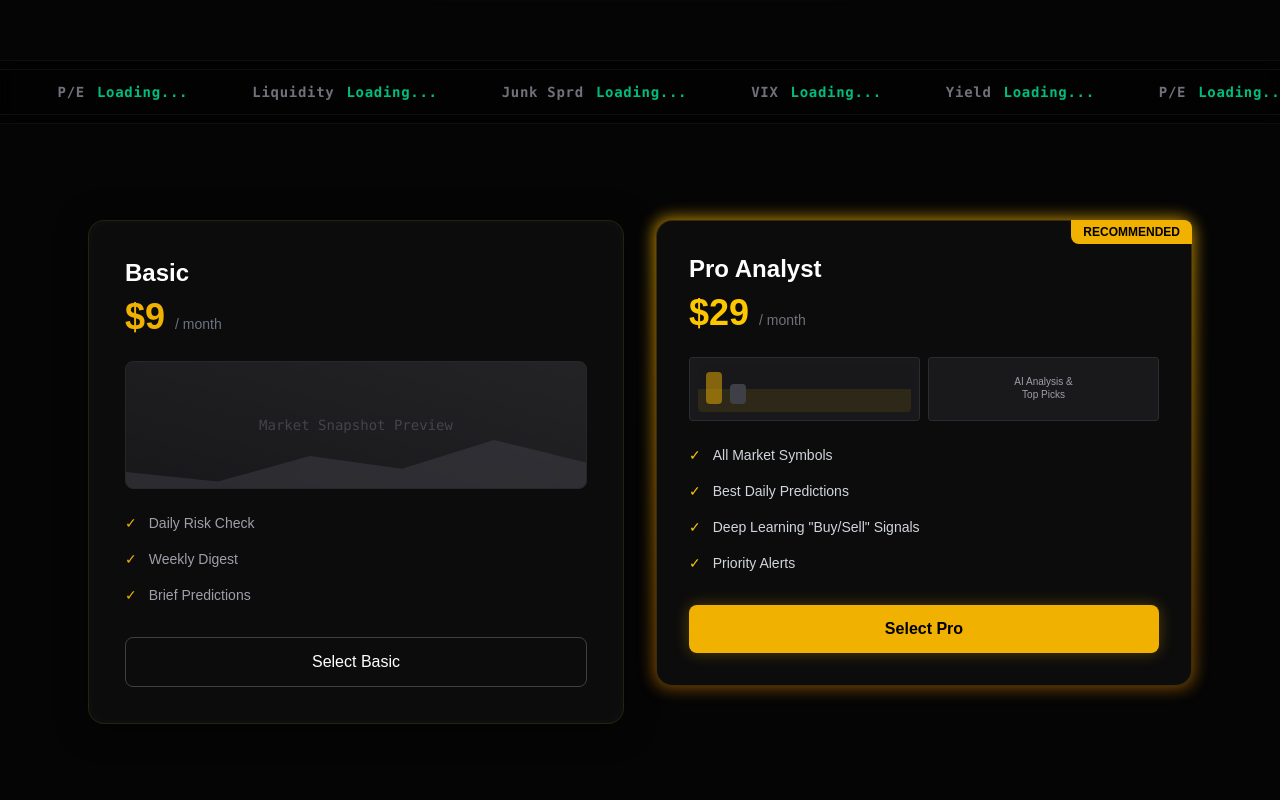
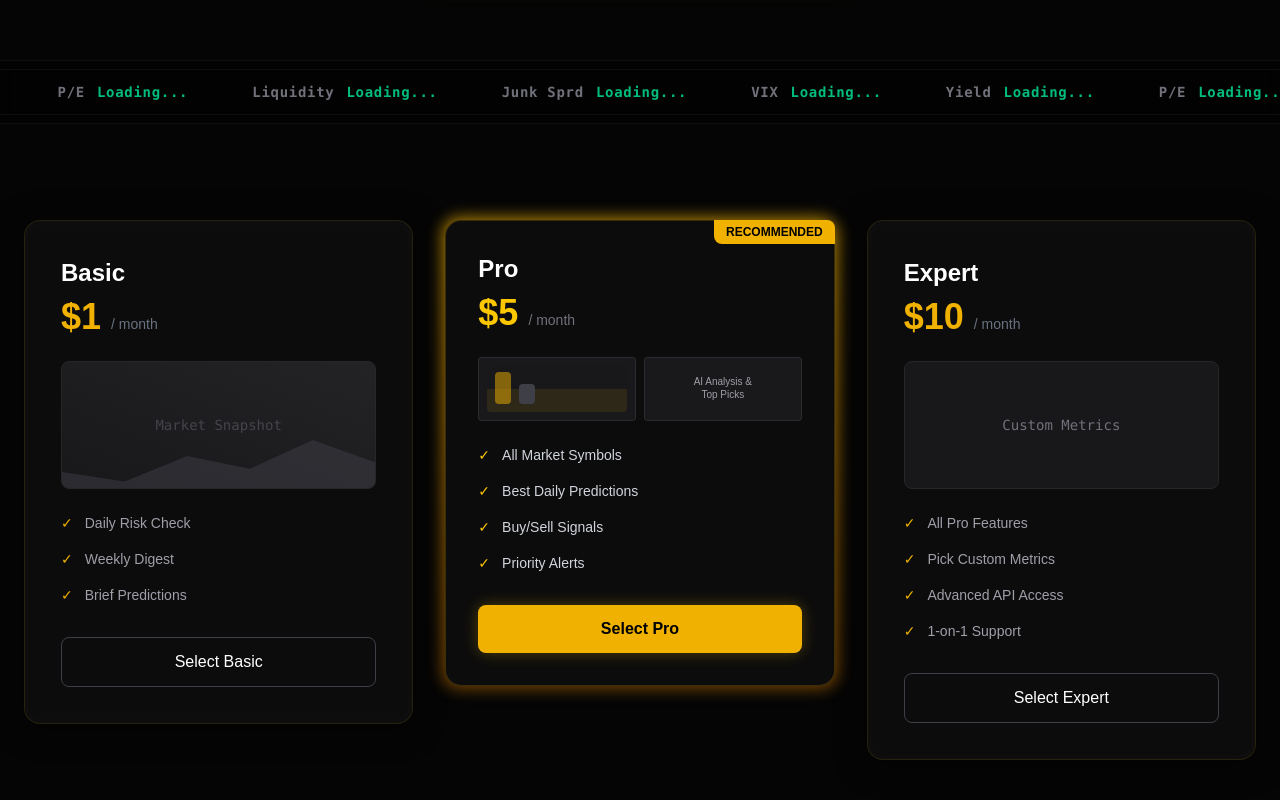
Before and after one commit to daramaccoille/crashalert, a Next.js app in the folder web/: page / in a window 1280 px wide. Shown: the part 580-1380 px from the top of the page. Built offline with nearby package versions, Linux system fonts and the light colour scheme; no server answers; the database is empty.

Commit message:
added locales

```diff
--- a/web/app/page.tsx
+++ b/web/app/page.tsx
@@ -12,6 +12,20 @@ export default function Home() {
     { label: "Liquidity", value: "Loading...", risk: "low" },
     { label: "Junk Sprd", value: "Loading...", risk: "low" },
   ]);
+
+  const [currency, setCurrency] = useState("£"); // Default to £ as per request context or fallback
+
+  useEffect(() => {
+    // Simple locale detection for currency
+    const userLocale = navigator.language;
+    if (userLocale.includes('US')) {
+      setCurrency('$');
+    } else if (['de', 'fr', 'it', 'es', 'nl', 'ie'].some(l => userLocale.includes(l))) {
+      setCurrency('€');
+    } else {
+      setCurrency('£'); // Defaulting to £ for now given the prompt used £ first
+    }
+  }, []);
 
   useEffect(() => {
     async function fetchMetrics() {
@@ -88,21 +102,20 @@ export default function Home() {
       </div>
 
       {/* Pricing / Features Cards */}
-      <section id="pricing" className="w-full max-w-6xl px-6 py-24 z-10">
-        <div className="grid md:grid-cols-2 gap-8 items-start">
+      <section id="pricing" className="w-full max-w-7xl px-6 py-24 z-10">
+        <div className="grid xl:grid-cols-3 md:grid-cols-2 grid-cols-1 gap-8 items-start">
 
           {/* Basic Card */}
           <div className="glass-panel p-1 rounded-2xl bg-zinc-900/50 border border-zinc-800 hover:border-zinc-700 transition duration-300">
             <div className="bg-[#0c0c0c] rounded-xl p-8 h-full flex flex-col">
               <div className="mb-6">
                 <div className="text-2xl font-bold text-white mb-2">Basic</div>
-                <div className="text-4xl font-bold text-yellow-500">$9 <span className="text-sm text-gray-500 font-normal">/ month</span></div>
+                <div className="text-4xl font-bold text-yellow-500">{currency}1 <span className="text-sm text-gray-500 font-normal">/ month</span></div>
               </div>
 
               <div className="w-full h-32 bg-zinc-900 rounded-lg mb-6 border border-zinc-800 flex items-center justify-center relative overflow-hidden group">
                 <div className="absolute inset-0 bg-gradient-to-tr from-transparent to-white/5"></div>
-                <span className="text-zinc-700 text-sm font-mono">Market Snapshot Preview</span>
-                {/* Abstract chart line */}
+                <span className="text-zinc-700 text-sm font-mono">Market Snapshot</span>
                 <svg className="absolute bottom-0 left-0 right-0 h-16 w-full text-zinc-700 opacity-50" viewBox="0 0 100 20" preserveAspectRatio="none">
                   <path d="M0 20 L0 15 L20 18 L40 10 L60 14 L80 5 L100 12 L100 20 Z" fill="currentColor" />
                 </svg>
@@ -118,15 +131,15 @@ export default function Home() {
             </div>
           </div>
 
-          {/* Pro Card */}
+          {/* Pro Card (Recommended) */}
           <div className="relative group">
             <div className="absolute -inset-0.5 bg-gradient-to-b from-yellow-500 to-yellow-700 rounded-2xl opacity-75 blur-sm group-hover:opacity-100 transition duration-500"></div>
             <div className="absolute top-0 right-0 bg-yellow-500 text-black text-xs font-bold px-3 py-1 rounded-bl-lg rounded-tr-lg z-20">RECOMMENDED</div>
 
             <div className="relative bg-[#0c0c0c] rounded-2xl p-8 h-full flex flex-col border border-yellow-500/20">
               <div className="mb-6 relative z-10">
-                <div className="text-2xl font-bold text-white mb-2 pr-28">Pro Analyst</div>
-                <div className="text-4xl font-bold text-yellow-400">$29 <span className="text-sm text-zinc-500 font-normal">/ month</span></div>
+                <div className="text-2xl font-bold text-white mb-2 pr-28">Pro</div>
+                <div className="text-4xl font-bold text-yellow-400">{currency}5 <span className="text-sm text-zinc-500 font-normal">/ month</span></div>
               </div>
 
               <div className="grid grid-cols-2 gap-2 mb-6">
@@ -145,11 +158,35 @@ export default function Home() {
               <ul className="space-y-4 mb-8 text-gray-300 text-sm flex-1">
                 <li className="flex gap-3 items-center"><span className="text-yellow-400">✓</span> All Market Symbols</li>
                 <li className="flex gap-3 items-center"><span className="text-yellow-400">✓</span> Best Daily Predictions</li>
-                <li className="flex gap-3 items-center"><span className="text-yellow-400">✓</span> Deep Learning "Buy/Sell" Signals</li>
+                <li className="flex gap-3 items-center"><span className="text-yellow-400">✓</span> Buy/Sell Signals</li>
                 <li className="flex gap-3 items-center"><span className="text-yellow-400">✓</span> Priority Alerts</li>
               </ul>
 
               <button className="w-full py-3 rounded-lg bg-yellow-500 hover:bg-yellow-400 transition text-black font-bold shadow-[0_0_15px_rgba(234,179,8,0.3)]">Select Pro</button>
+            </div>
+          </div>
+
+          {/* Expert Card */}
+          <div className="glass-panel p-1 rounded-2xl bg-zinc-900/50 border border-zinc-800 hover:border-zinc-700 transition duration-300">
+            <div className="bg-[#0c0c0c] rounded-xl p-8 h-full flex flex-col">
+              <div className="mb-6">
+                <div className="text-2xl font-bold text-white mb-2">Expert</div>
+                <div className="text-4xl font-bold text-yellow-500">{currency}10 <span className="text-sm text-gray-500 font-normal">/ month</span></div>
+              </div>
+
+              <div className="w-full h-32 bg-zinc-900 rounded-lg mb-6 border border-zinc-800 flex items-center justify-center relative overflow-hidden group">
+                <div className="absolute inset-0 bg-dotted-pattern opacity-20"></div>
+                <span className="text-zinc-500 text-sm font-mono z-10">Custom Metrics</span>
+              </div>
+
+              <ul className="space-y-4 mb-8 text-zinc-400 text-sm flex-1">
+                <li className="flex gap-3 items-center"><span className="text-yellow-500">✓</span> All Pro Features</li>
+                <li className="flex gap-3 items-center"><span className="text-yellow-500">✓</span> Pick Custom Metrics</li>
+                <li className="flex gap-3 items-center"><span className="text-yellow-500">✓</span> Advanced API Access</li>
+                <li className="flex gap-3 items-center"><span className="text-yellow-500">✓</span> 1-on-1 Support</li>
+              </ul>
+
+              <button className="w-full py-3 rounded-lg border border-zinc-700 hover:bg-zinc-800 transition text-white font-medium">Select Expert</button>
             </div>
           </div>
 
```
